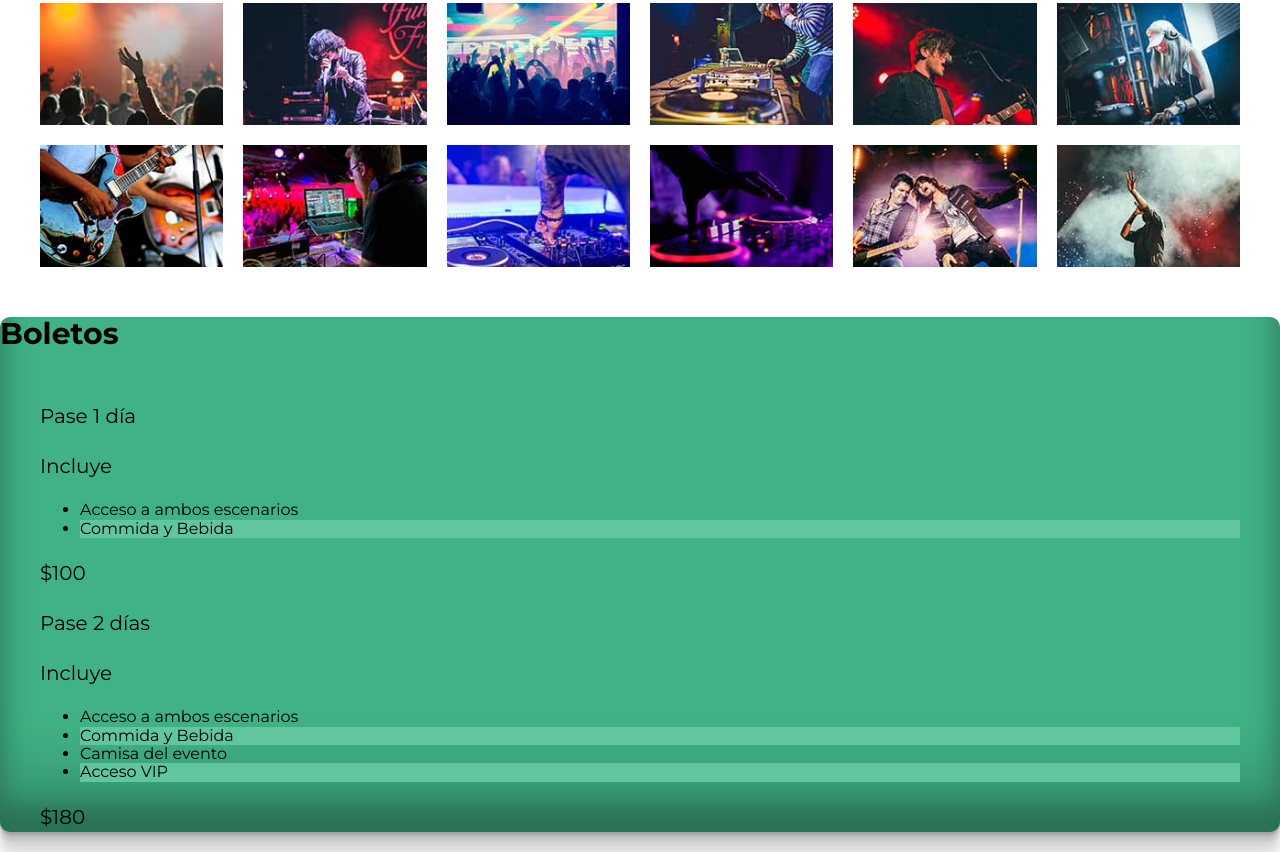
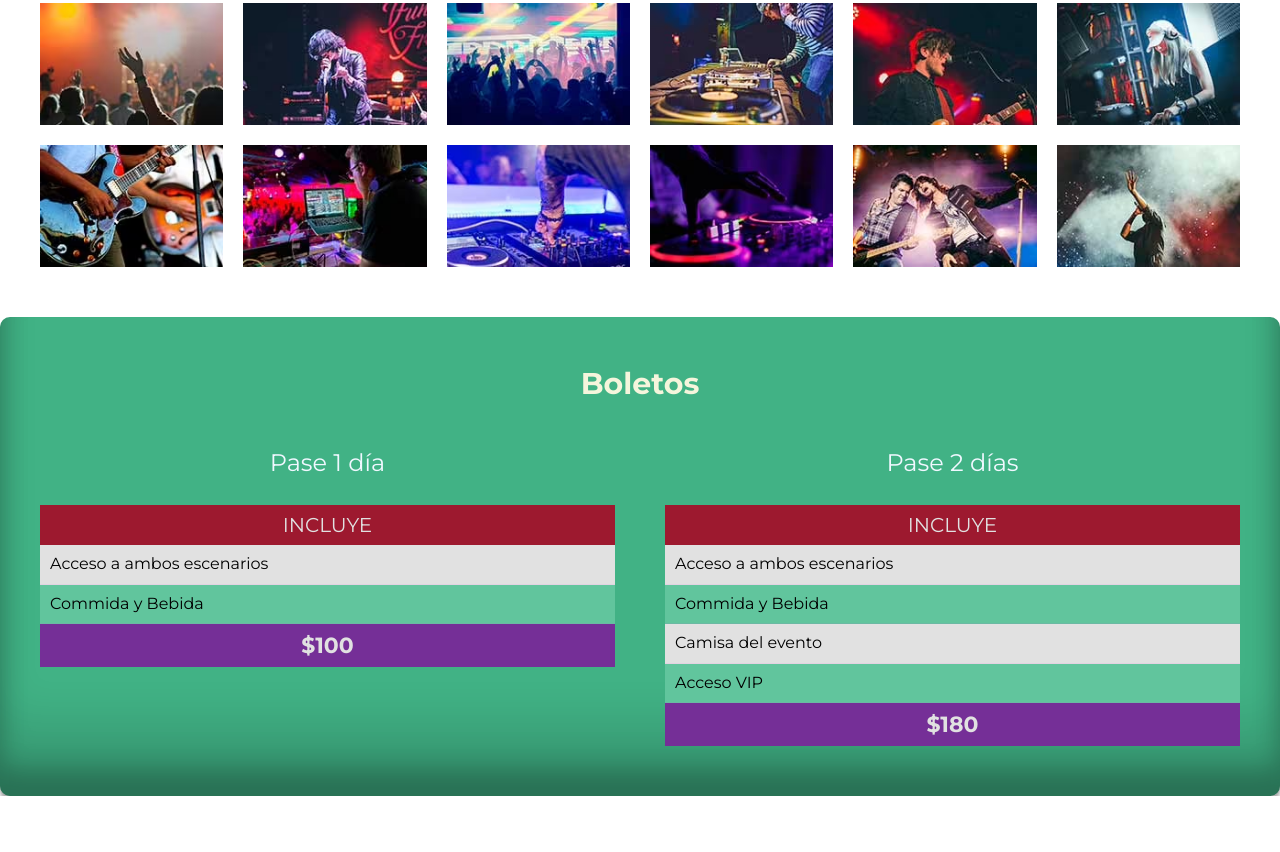
Before and after one commit to danieldrako/festival_musica, a website: page index.html in a window 1280 px wide. Shown: the part 2904-3756 px from the top of the page. After the commit the page ends 3700 px from the top, so only its background shows below. Drawn offline with Linux system fonts and the light colour scheme.

Commit message:
after scss to tickets sections

```diff
--- a/index.html
+++ b/index.html
@@ -178,7 +178,7 @@
 
         <div class="contenedor contenedor-boletos">
             <div class="basico pase">
-                <p>Pase 1 día</p>
+                <p class="nombre-pase">Pase 1 día</p>
                 <header class="pase-header">
                     <p>Incluye</p>
                 </header>
@@ -193,7 +193,7 @@
                 </footer>
             </div>
             <div class="premium pase">
-                <p>Pase 2 días</p>
+                <p class="nombre-pase">Pase 2 días</p>
                 <header class="pase-header">
                     <p>Incluye</p>
                 </header>
--- /dev/null
+++ b/src/scss/layout/_boletos.scss
@@ -0,0 +1,64 @@
+@use 'base/variables' as v;
+@use 'base/mixins' as m;
+
+.boletos {
+    padding: 5rem 0;
+    h3{
+        text-align: center;
+        color: beige;
+        margin-bottom: 2rem;
+    }
+
+    .contenedor-boletos{
+
+        @include m.tablet {
+            @include m.grid(2,5rem);
+        }
+    }
+}
+
+.pase{
+    color: black;
+
+
+    .nombre-pase{
+        text-align: center;
+        font-size: 2.4rem;
+        color: aliceblue;
+    }
+
+    &-header,
+    &-footer {
+        padding: .5rem;
+        p {
+            text-align: center;
+            color: v.$blanco;
+            margin: 0;
+        }
+    }
+    &-header {
+        background-color: v.$rosa;
+        p {
+            text-transform: uppercase;
+        }
+    }
+    &-body {
+        background-color: v.$blanco;
+        ul{
+            @include m.resetear-lista;
+            li,
+            :nth-child(odd){
+                background-color: v.$blanco;
+                padding: 1rem;
+                border-bottom: 1px solid #e1e1;
+            }
+        }
+    }
+    &-footer {
+        background-color: v.$morado;
+        p {
+            font-size: 2.2rem;
+            font-weight: 700;
+        }
+    }
+}
--- a/src/scss/layout/_index.scss
+++ b/src/scss/layout/_index.scss
@@ -3,3 +3,4 @@
 @forward 'festival';
 @forward 'lineup';
 @forward 'galeria';
+@forward 'boletos';
```
Also changed, not shown: build/css/app.css.
